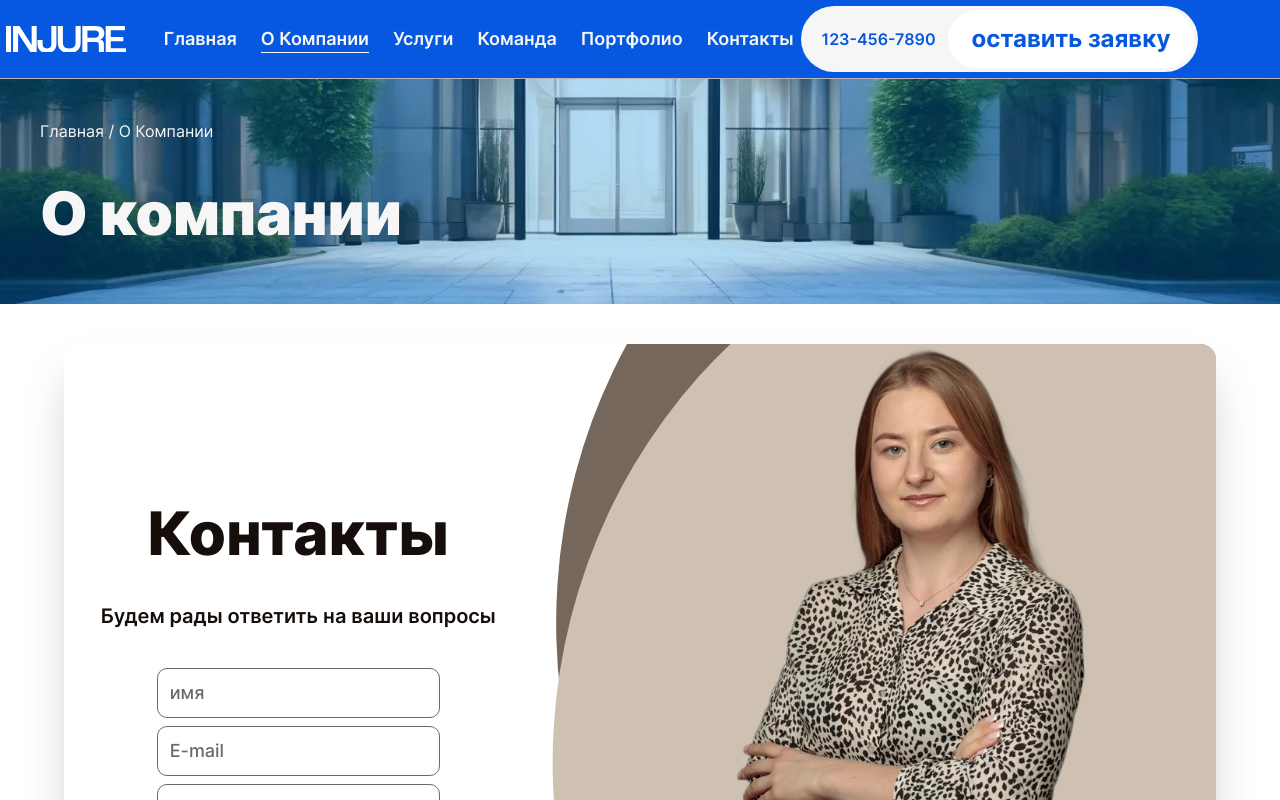
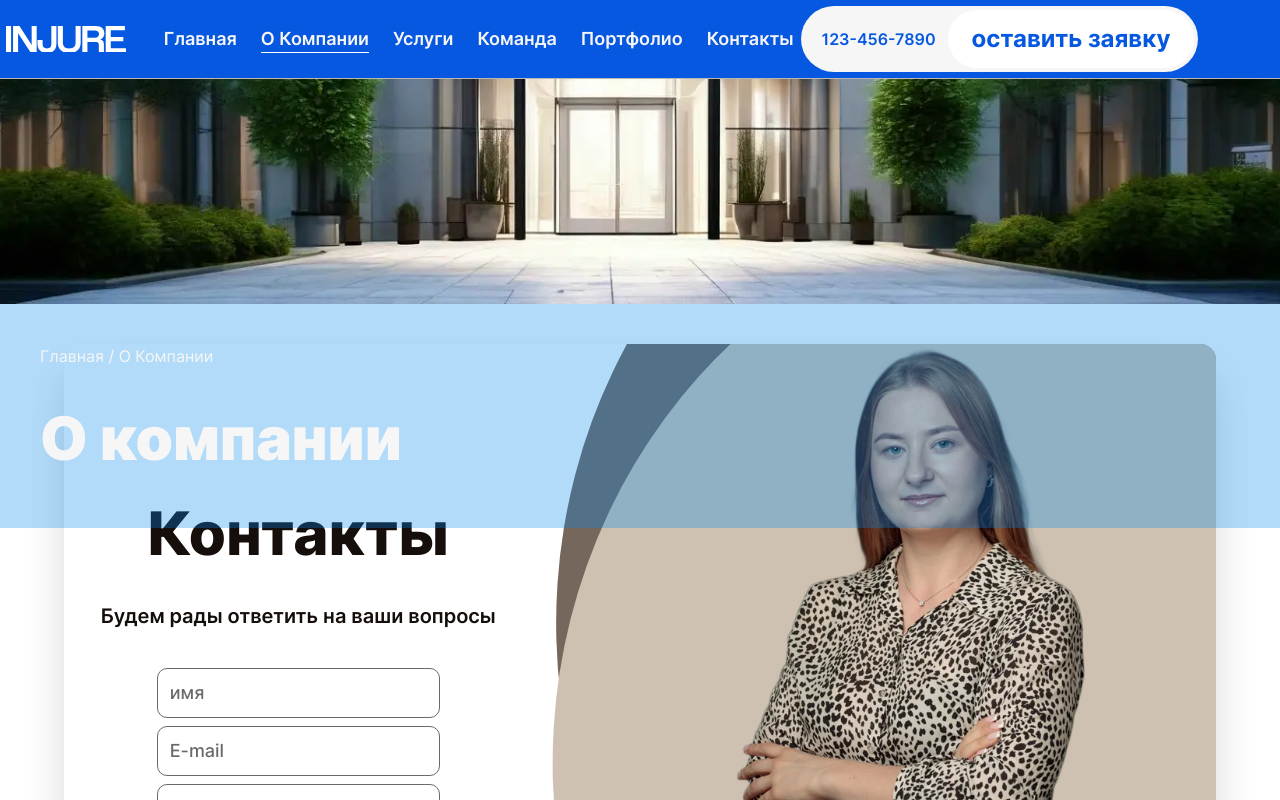
Before and after one commit to RomanTolkachev/injure, a React (Create React App) app: page /about in a window 1280 px wide. Shown: the top 800 px of the page. Built offline with nearby package versions, Linux system fonts and the light colour scheme.

Commit message:
img container test

```diff
--- a/src/components/Header/SectionDescription.tsx
+++ b/src/components/Header/SectionDescription.tsx
@@ -19,11 +19,14 @@ export const SectionDescription: FunctionComponent<ISectionDescription> = ({
     <div
       className={`bg-cyan-[#1c3749] relative mx-auto mb-10 aspect-[3] w-full text-my-white md:aspect-[5.7] ${className}`}
     >
-      <img
-        src={BGImage}
-        alt="bg"
-        className={`${imgPosition} absolute z-[2] h-full w-full object-cover`}
-      />
+      <div className={"h-full w-full"}>
+        <img
+          src={BGImage}
+          alt="bg"
+          className={`${imgPosition} absolute z-[2] h-full w-full object-cover`}
+        />
+      </div>
+
       <div className="absolute z-[3] h-full w-full bg-my-blue-light opacity-30"></div>
       <div className="absolute z-[4] h-full w-full md:p-5 lg:p-7 xl:p-10">
         <BroadCrumbs className={"hidden lg:block"} />
```
